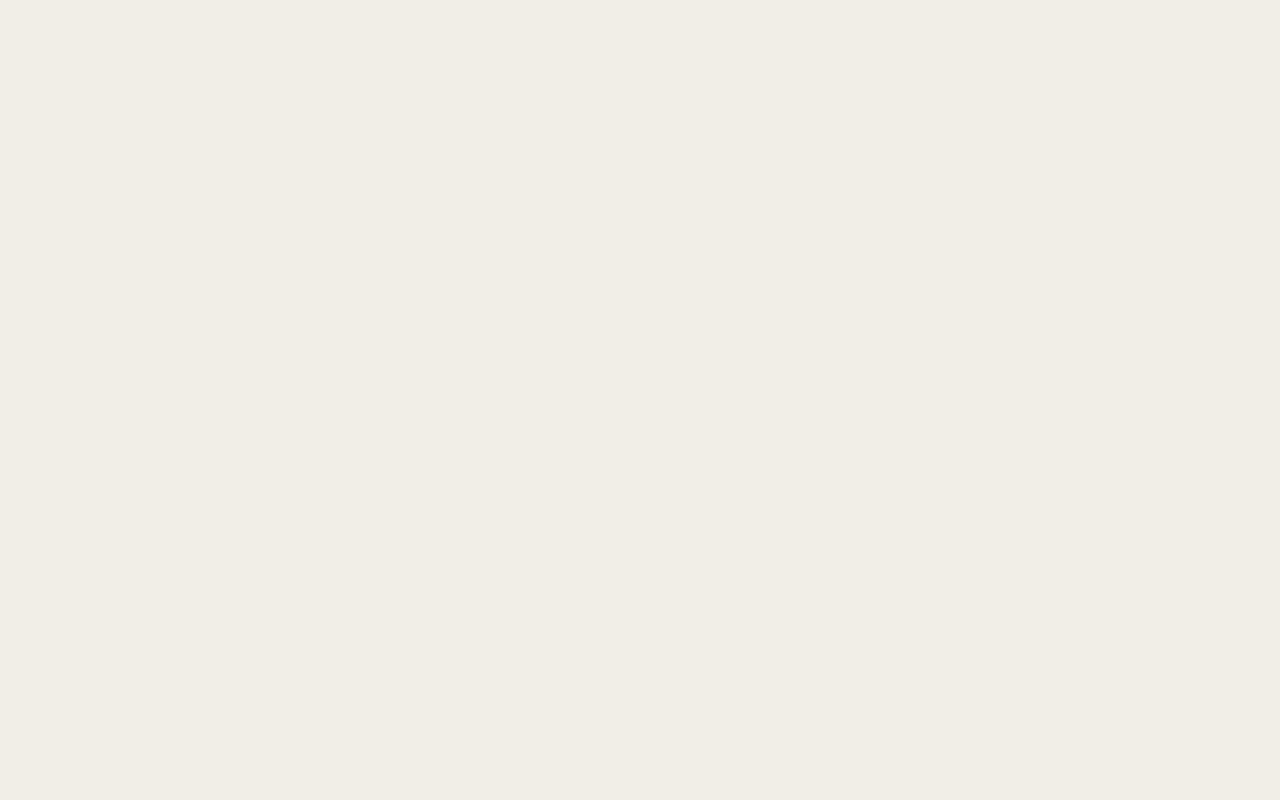
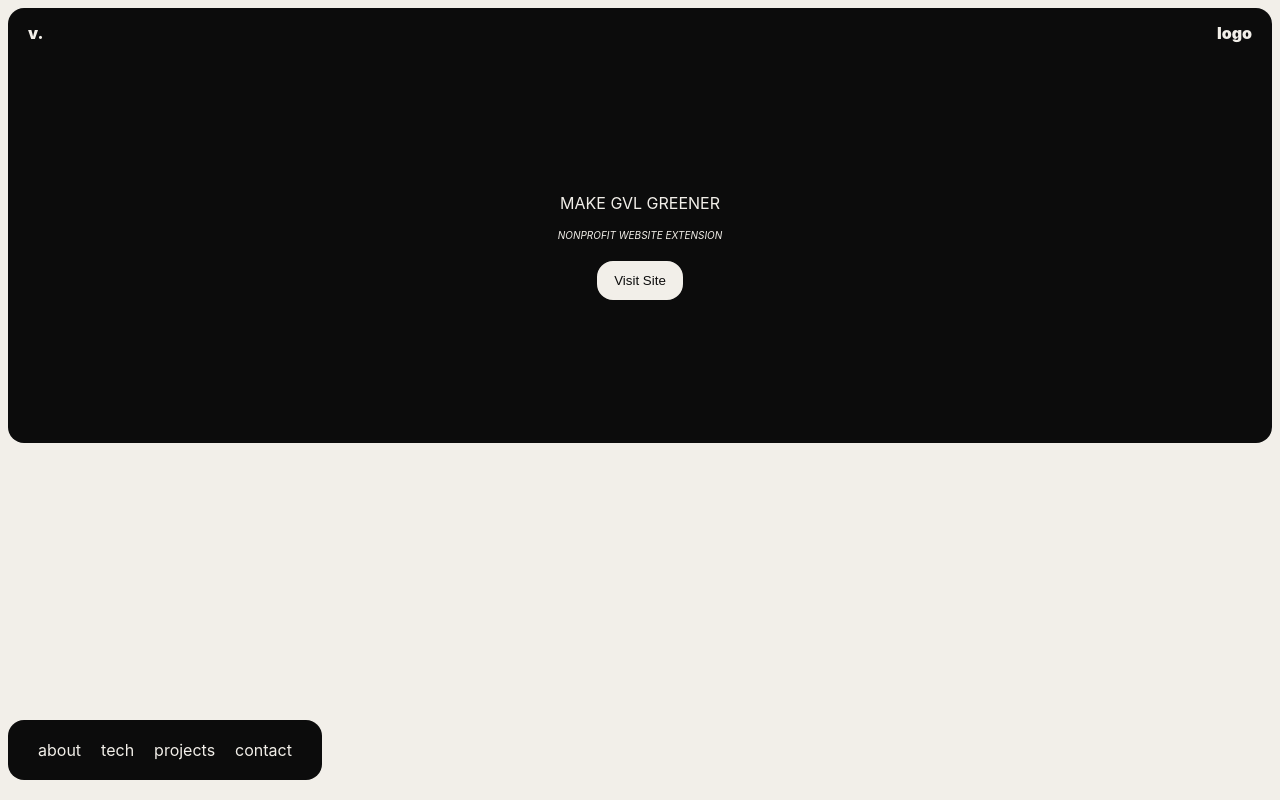
Before and after one commit to ValentinaValverde/v.tech, a React (Vite) app: page /projects/makegvlgreener in a window 1280 px wide. Before the commit this address had no page. Built offline with nearby package versions, Linux system fonts and the light colour scheme.

Commit message:
Added Make GVL Greener basics

```diff
--- a/src/App.jsx
+++ b/src/App.jsx
@@ -1,15 +1,5 @@
-// import LandingPage from './components/LandingPage';
-// import FeaturedWork from './components/FeaturedWork';
-// import Who from './components/Who';
-
 function App() {
-  return (
-    <>
-      {/* <LandingPage />
-      <FeaturedWork />
-      <Who /> */}
-    </>
-  );
+  return <></>;
 }
 
 export default App;
--- a/src/routes/projects.jsx
+++ b/src/routes/projects.jsx
@@ -36,23 +36,14 @@ export default function ProjectsPage() {
             }}
           />
 
-          {/* <ProjectCard
+          <ProjectCard
             info={{
-              projectname: "responsivedesign",
-              img: "/responsive.png",
-              title: "Responsive Design ",
-              desc: "Demonstrate responsivity to a class",
+              projectname: 'makegvlgreener',
+              img: '/makegvlgreener.png',
+              title: 'Make GVL Greener',
+              desc: 'Nonprofit Website Extension',
             }}
-          /> */}
-
-          {/* <ProjectCard
-            info={{
-              projectname: "pythongame",
-              img: "/goose.png",
-              title: "Python Game ",
-              desc: "Goose vs. Birds",
-            }}
-          /> */}
+          />
 
           {/* THIS IS NOT A PROJECT CARD BECAUSE THE LINK IS NOT PROJECTS/ */}
           <a href="/wireframes" className="ft-work-card">
--- /dev/null
+++ b/src/routes/projects/MakeGVLGreener.jsx
@@ -0,0 +1,16 @@
+import { TopWithButton } from '../../components/ProjectComponents/Top';
+
+export default function MakeGvlGreener() {
+  return (
+    <>
+      <TopWithButton
+        project={{
+          title: 'Make GVL Greener',
+          description: 'Nonprofit Website Extension',
+          buttontext: 'Visit Site',
+          buttonlink: 'https://makegvlgreener.vercel.app/programs',
+        }}
+      />
+    </>
+  );
+}
```
Also changed, not shown: src/main.jsx (+5 -8 lines), public/makegvlgreener.png (added).
